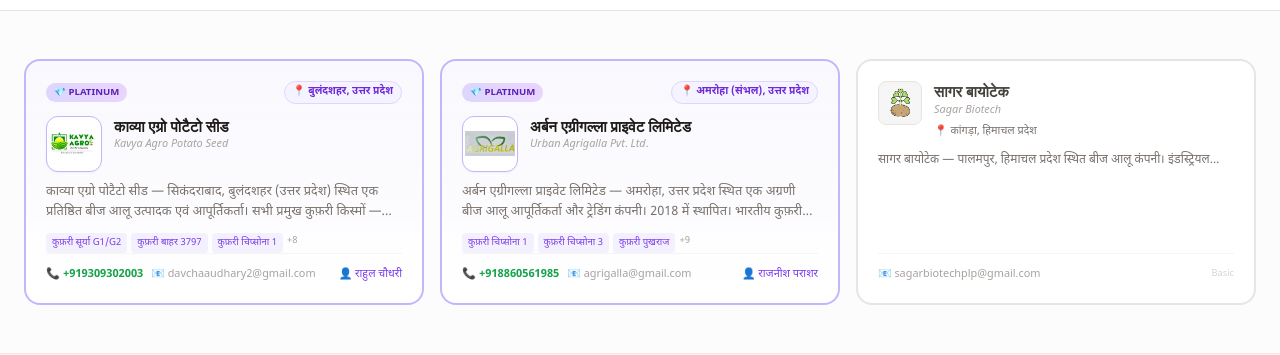
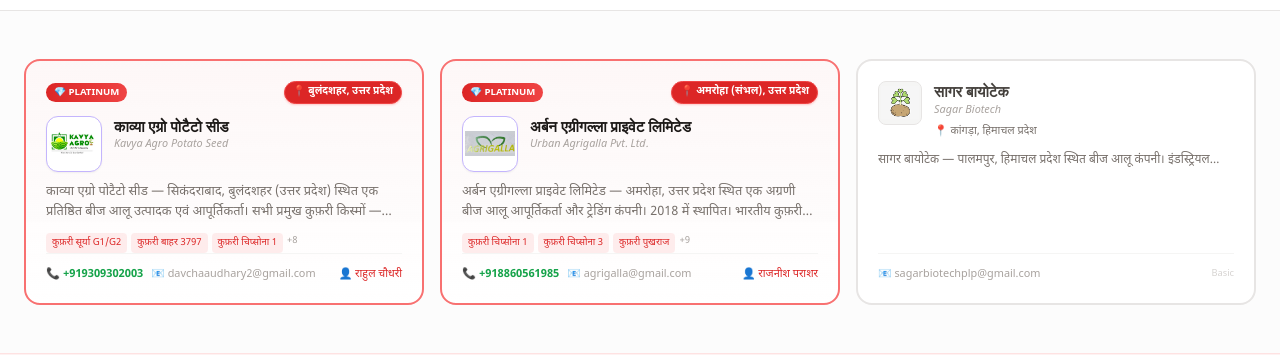
Before and after one commit to DaewooJ/indianpotato-in, a Next.js app: page /directory/seed-suppliers in a window 1280 px wide. Shown: the part 425-780 px from the top of the page. Built offline with nearby package versions, Linux system fonts and the light colour scheme; no server answers.

Commit message:
Platinum cards: red theme, premium location badges

```diff
--- a/app/directory/[category]/page.tsx
+++ b/app/directory/[category]/page.tsx
@@ -101,7 +101,7 @@ export default function CategoryPage({ params }: { params: { category: string }
                     <Link key={listing.slug} href={'/directory/' + cat.slug + '/' + listing.slug}
                       data-state={listing.state}
                       className={'group rounded-2xl border-2 overflow-hidden transition-all duration-200 flex flex-col ' +
-                        (isPlat ? 'bg-gradient-to-b from-violet-50/50 to-white border-violet-300 hover:shadow-xl hover:shadow-violet-100/50' :
+                        (isPlat ? 'bg-gradient-to-b from-red-50/50 to-white border-red-400 hover:shadow-xl hover:shadow-red-100/50' :
                         isGold ? 'bg-gradient-to-b from-amber-50/50 to-white border-amber-300 hover:shadow-xl hover:shadow-amber-100/50' :
                         'bg-white border-stone-200 hover:shadow-md hover:border-stone-300')}>
 
@@ -110,13 +110,13 @@ export default function CategoryPage({ params }: { params: { category: string }
                         {(isPlat || isGold) && (
                           <div className="flex items-center justify-between mb-3">
                             <span className={'text-[0.6rem] font-bold px-2 py-0.5 rounded-full ' +
-                              (isPlat ? 'text-violet-800 bg-gradient-to-r from-violet-200 to-purple-200' :
+                              (isPlat ? 'text-white bg-gradient-to-r from-red-600 to-red-500' :
                               'text-amber-800 bg-gradient-to-r from-amber-200 to-yellow-200')}>
                               {isPlat ? '💎 PLATINUM' : '👑 GOLD'}
                             </span>
                             <span className={'text-[0.65rem] font-semibold px-2 py-0.5 rounded-full border ' +
-                              (isPlat ? 'text-violet-700 bg-violet-50 border-violet-200' :
-                              'text-amber-700 bg-amber-50 border-amber-200')}>
+                              (isPlat ? 'text-white bg-red-600 border-red-500 shadow-sm shadow-red-200' :
+                              'text-white bg-red-600 border-red-500 shadow-sm shadow-red-200')}>
                               📍 {listing.district}, {listing.state}
                             </span>
                           </div>
@@ -131,7 +131,7 @@ export default function CategoryPage({ params }: { params: { category: string }
                             </div>
                           ) : (
                             <div className={'w-11 h-11 rounded-lg border flex items-center justify-center text-[22px] shrink-0 overflow-hidden ' +
-                              (isPlat ? 'bg-violet-100 border-violet-200' : isGold ? 'bg-amber-100 border-amber-200' : 'bg-stone-100 border-stone-200')}>
+                              (isPlat ? 'bg-red-100 border-red-200' : isGold ? 'bg-amber-100 border-amber-200' : 'bg-stone-100 border-stone-200')}>
                               {cat.iconImage ? <img src={cat.iconImage} alt="" className="w-full h-full object-contain p-0.5 rounded" /> : cat.icon}
                             </div>
                           )}
@@ -152,7 +152,7 @@ export default function CategoryPage({ params }: { params: { category: string }
                           <div className="flex flex-wrap gap-1 mt-2.5">
                             {listing.specialization.slice(0, 3).map((spec: string, i: number) => (
                               <span key={i} className={'text-[0.6rem] font-medium px-1.5 py-0.5 rounded ' +
-                                (isPlat ? 'text-violet-600 bg-violet-100/60' : 'text-amber-700 bg-amber-100/60')}>{spec}</span>
+                                (isPlat ? 'text-red-600 bg-red-100/60' : 'text-amber-700 bg-amber-100/60')}>{spec}</span>
                             ))}
                             {listing.specialization.length > 3 && <span className="text-[0.6rem] text-stone-400">+{listing.specialization.length - 3}</span>}
                           </div>
@@ -172,7 +172,7 @@ export default function CategoryPage({ params }: { params: { category: string }
                               {ld.phone && ld.phone[0] && <span className="text-[0.7rem] font-semibold text-green-600">📞 {ld.phone[0]}</span>}
                               {ld.email && <span className="text-[0.68rem] text-stone-400">📧 {ld.email}</span>}
                               {ld.contactPerson && <span className={'text-[0.68rem] font-medium ml-auto ' +
-                                (isPlat ? 'text-violet-600' : 'text-amber-700')}>👤 {ld.contactPerson}</span>}
+                                (isPlat ? 'text-red-600' : 'text-amber-700')}>👤 {ld.contactPerson}</span>}
                             </div>
                           )}
                         </div>
```
